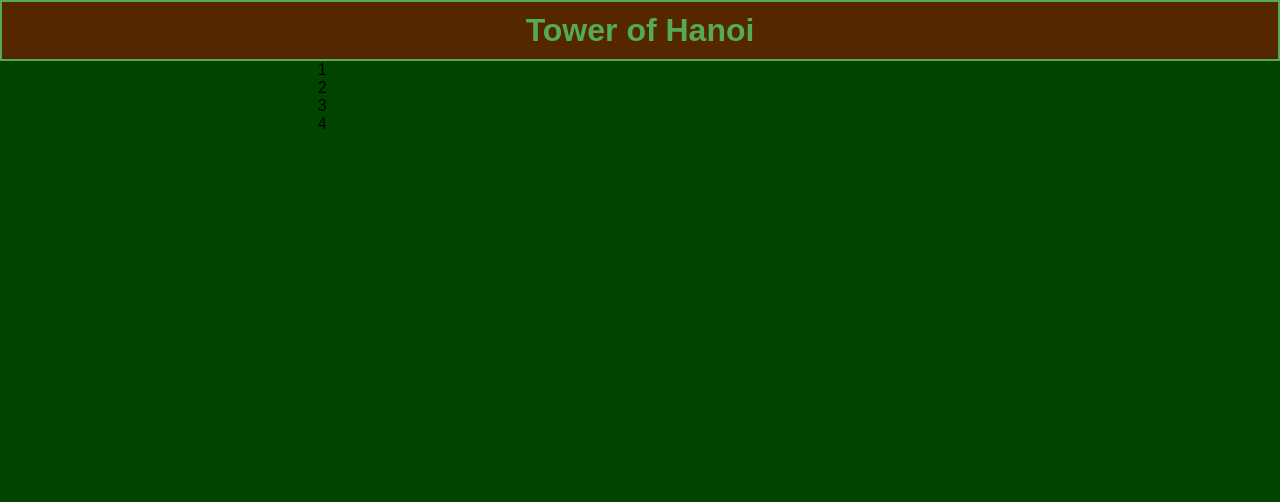
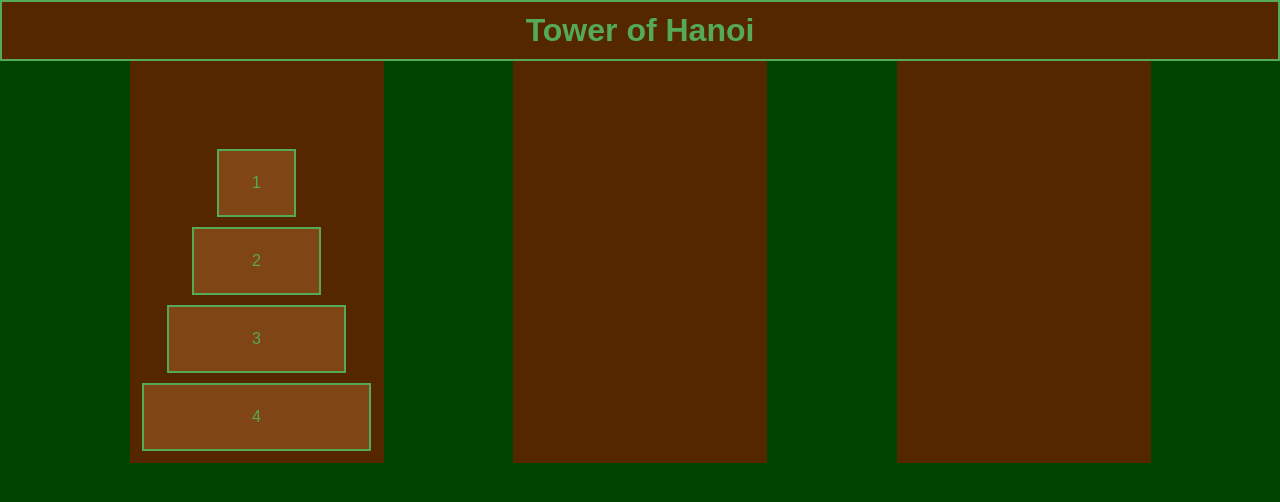
Before and after one commit to JakubKus/tower-of-hanoi, a React (Create React App) app: page / in a window 1280 px wide. Shown: the top 502 px of the page. Built offline with nearby package versions, Linux system fonts and the light colour scheme.

Commit message:
renamed selector

```diff
--- a/src/app.scss
+++ b/src/app.scss
@@ -21,7 +21,7 @@ main {
   justify-content: space-evenly;
 }
 
-.tower {
+.column {
   align-items: center;
   background-color: #552700;
   border: 2px solid #552700;
```
